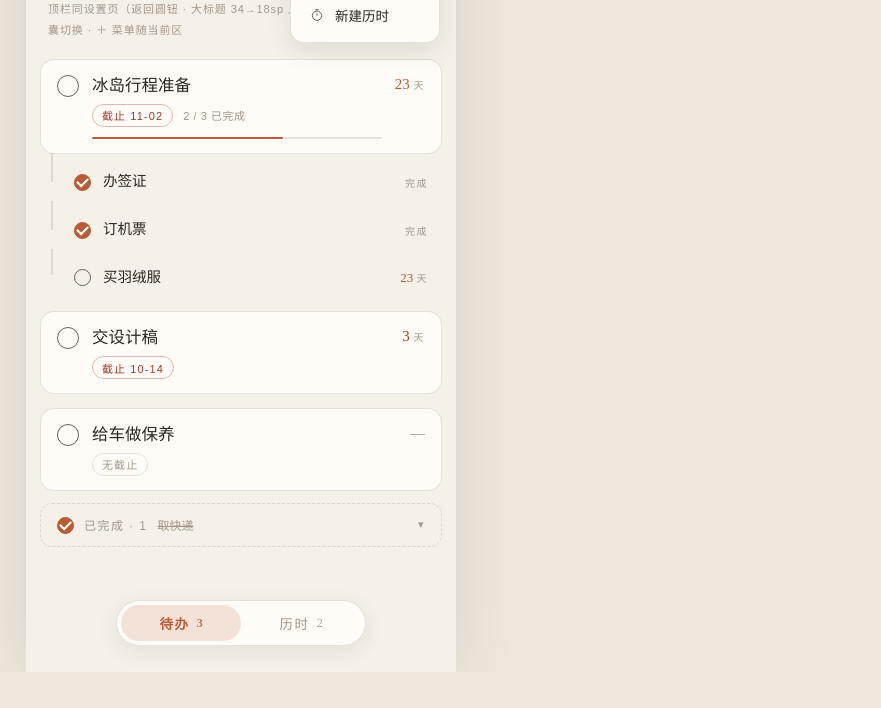
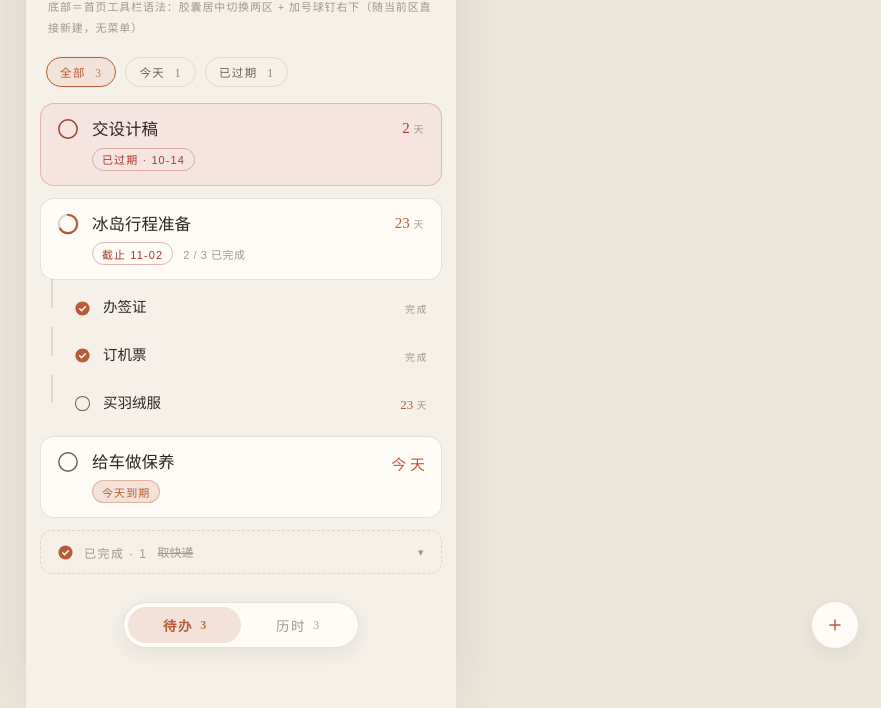
Before and after one commit to wsQvQ/Astelle, a plain HTML site: page docs/design/13-时光册-preview.html in a window 1280 px wide. Shown: the part 128-836 px from the top of the page, without its empty margins (399-1280 px from the left). Before the commit the page ends 800 px from the top, so only its background shows below. Drawn offline with Linux system fonts and the light colour scheme.

Commit message:
design: 待办页v5 —— 「感叹号」语法移植：胶囊居中+加号球钉右下（随当前区直达新建无菜单）；大胆增补：母项勾选圈=进度环、逾期卡状态色洗、历时置顶头条巨型卡(64px衬线)、筛选chips行、周年预告线、今天到期chip

```diff
--- a/docs/design/13-时光册-preview.html
+++ b/docs/design/13-时光册-preview.html
@@ -3,11 +3,12 @@
 <head>
 <meta charset="UTF-8">
 <meta name="viewport" content="width=device-width, initial-scale=1.0">
-<title>Astelle · 待办页 v4 预览（可交互）</title>
+<title>Astelle · 待办页 v5 预览（可交互）</title>
 <style>
   :root{
     --paper:#F6F1E8; --card:#FFFCF7; --ink:#2B2620; --ink-soft:#6B6258;
     --muted:#A29789; --accent:#B85C38; --accent-mist:#F3E2D8; --danger:#A33B2E;
+    --danger-mist:#F5E4DF;
     --divider:rgba(43,38,32,.12);
     --serif:"Noto Serif SC","Source Han Serif SC","Songti SC","SimSun",serif;
     --sans:"PingFang SC","Microsoft YaHei","Noto Sans SC",sans-serif;
@@ -15,7 +16,7 @@
   *{margin:0;padding:0;box-sizing:border-box}
   body{background:#EDE7DC;font-family:var(--sans);color:var(--ink);-webkit-font-smoothing:antialiased}
   .frame{max-width:430px;margin:0 auto;background:var(--paper);min-height:100vh;
-         box-shadow:0 0 60px rgba(43,38,32,.10);padding-bottom:120px;position:relative}
+         box-shadow:0 0 60px rgba(43,38,32,.10);padding-bottom:130px;position:relative}
 
   /* ── 顶栏（同设置页语言） ── */
   .topbar{display:flex;align-items:center;gap:10px;padding:18px 16px 0;position:relative}
@@ -24,36 +25,33 @@
   .icon-btn svg{width:18px;height:18px}
   .spacer{flex:1}
   h1{font-family:var(--serif);font-size:34px;font-weight:600;letter-spacing:.02em;padding:6px 20px 2px}
+  .note{font-size:11px;color:var(--muted);letter-spacing:.08em;padding:8px 22px 2px;line-height:1.9}
 
-  /* 新建菜单（点右上 ＋ 展开） */
-  .menu{position:absolute;top:64px;right:16px;background:var(--card);border:1px solid var(--divider);
-        border-radius:14px;padding:6px;box-shadow:0 8px 24px rgba(43,38,32,.10);width:150px;z-index:5}
-  .menu-item{display:flex;align-items:center;gap:10px;padding:11px 12px;border-radius:10px;font-size:13.5px}
-  .menu-item svg{width:16px;height:16px;flex:none}
-  .menu-line{height:1px;background:var(--divider);margin:4px 10px}
-
-  .note{font-size:11px;color:var(--muted);letter-spacing:.08em;padding:10px 22px 4px;line-height:1.9}
+  /* ── 筛选 chips（同侧栏筛选语言） ── */
+  .chips{display:flex;gap:9px;padding:16px 20px 4px}
+  .fchip{font-size:11.5px;letter-spacing:.12em;color:var(--ink-soft);border:1px solid var(--divider);
+         border-radius:999px;padding:6px 13px}
+  .fchip.on{color:var(--accent);border-color:var(--accent);background:var(--accent-mist)}
+  .fchip .n{font-family:var(--serif);margin-left:5px;opacity:.8}
 
   /* ── 待办项 ── */
-  .todo{margin:14px 14px 8px;background:var(--card);border:1px solid var(--divider);
+  .todo{margin:12px 14px 8px;background:var(--card);border:1px solid var(--divider);
         border-radius:14px;padding:14px 16px;display:flex;gap:13px;align-items:flex-start}
-  .cbox{width:22px;height:22px;border-radius:50%;border:1.6px solid var(--ink-soft);
-        flex:none;margin-top:1px;display:flex;align-items:center;justify-content:center}
-  .cbox.sm{width:17px;height:17px;border-width:1.4px}
-  .cbox.done{background:var(--accent);border-color:var(--accent)}
-  .cbox.done::after{content:"";width:9px;height:5px;border-left:2px solid var(--card);
-        border-bottom:2px solid var(--card);transform:rotate(-45deg) translate(1px,-1px)}
+  .todo.over{background:var(--danger-mist);border-color:rgba(163,59,46,.25)}
+  .c\boxed{width:22px;height:22px;flex:none;margin-top:1px;position:relative}
+  .cbox svg{width:22px;height:22px;display:block}
+  .cbox.sm{width:17px;height:17px}
+  .cbox.sm svg{width:17px;height:17px}
   .t-body{flex:1}
   .t-title{font-family:var(--serif);font-size:16.5px;line-height:1.5}
   .t-meta{font-size:11px;color:var(--muted);margin-top:5px;letter-spacing:.05em;
           display:flex;gap:10px;align-items:center;flex-wrap:wrap}
   .chip{border:1px solid var(--divider);border-radius:999px;padding:2.5px 9px;letter-spacing:.1em}
   .chip.due{color:var(--danger);border-color:rgba(163,59,46,.35)}
+  .chip.today{color:var(--accent);border-color:rgba(184,92,56,.35);background:var(--accent-mist)}
   .t-right{font-family:var(--serif);font-size:15px;color:var(--accent);white-space:nowrap;padding-top:2px}
   .t-right.over{color:var(--danger)}
   .t-right small{font-family:var(--sans);font-size:10px;color:var(--muted);letter-spacing:.15em}
-  .progress{height:2.5px;background:var(--divider);border-radius:2px;margin-top:10px;overflow:hidden}
-  .progress i{display:block;height:100%;background:var(--accent);border-radius:2px}
 
   /* ── 子项（树形） ── */
   .sub{margin:0 14px 8px 34px;padding:9px 14px;display:flex;gap:12px;align-items:center;position:relative}
@@ -68,20 +66,30 @@
   .fold .arrow{margin-left:auto;font-size:11px}
   .fold .strike{color:var(--muted);text-decoration:line-through;font-family:var(--serif);letter-spacing:0}
 
-  /* ── 历时项 ── */
-  .timer-row{margin:14px 14px 8px;background:var(--card);border:1px solid var(--divider);
+  /* ── 历时：头条巨型卡 ── */
+  .hero{margin:14px 14px 10px;background:var(--card);border:1px solid var(--divider);
+        border-radius:18px;padding:20px;display:flex;align-items:center;gap:16px}
+  .hero .h-left{flex:1}
+  .hero .pin{width:14px;height:14px;opacity:.5;margin-bottom:6px}
+  .hero .h-title{font-family:var(--serif);font-size:19px}
+  .hero .h-meta{font-size:11px;color:var(--muted);margin-top:8px;letter-spacing:.05em;line-height:1.8}
+  .hero .anniv{font-size:10.5px;color:var(--accent);letter-spacing:.08em;margin-top:2px}
+  .hero .h-num{font-family:var(--serif);font-size:64px;line-height:.95;letter-spacing:-.03em;color:var(--ink-soft)}
+  .hero .h-unit{font-size:10px;letter-spacing:.25em;color:var(--muted);text-align:right;margin-top:8px}
+
+  /* ── 历时：普通行 ── */
+  .timer-row{margin:0 14px 8px;background:var(--card);border:1px solid var(--divider);
              border-radius:14px;padding:14px 16px;display:flex;align-items:center;gap:13px}
   .tm-body{flex:1}
-  .tm-title{font-family:var(--serif);font-size:16.5px;display:flex;align-items:center;gap:8px}
-  .tm-title svg{width:13px;height:13px;opacity:.55}
+  .tm-title{font-family:var(--serif);font-size:16.5px}
   .tm-meta{font-size:11px;color:var(--muted);margin-top:5px;letter-spacing:.05em}
   .tm-right{text-align:right;min-width:86px}
   .tm-right .num{font-family:var(--serif);font-size:30px;line-height:1;letter-spacing:-.02em;color:var(--ink-soft)}
   .tm-right .unit{font-size:10px;letter-spacing:.22em;color:var(--muted);margin-top:5px}
 
-  /* ── 底部椭圆胶囊（= 编辑/预览同款交互，圆头版） ── */
-  .pill{position:fixed;left:50%;transform:translateX(-50%);bottom:26px;
-        width:250px;height:46px;border-radius:999px;background:var(--card);
+  /* ── 底部双件套（同首页工具栏语法：胶囊居中 + 加号球钉右） ── */
+  .pill{position:fixed;left:50%;transform:translateX(-50%);bottom:24px;
+        width:236px;height:46px;border-radius:999px;background:var(--card);
         border:1px solid var(--divider);padding:4px;display:flex;z-index:9;
         box-shadow:0 6px 22px rgba(43,38,32,.08)}
   .pill .thumb{position:absolute;top:4px;left:4px;width:calc(50% - 4px);height:calc(100% - 8px);
@@ -93,6 +101,13 @@
   .pill button.active{color:var(--accent);font-weight:600}
   .pill .n{font-family:var(--serif);font-size:12px;letter-spacing:0;opacity:.85}
 
+  .ball{position:fixed;right:22px;bottom:23px;width:48px;height:48px;border-radius:50%;
+        background:var(--card);border:1px solid var(--divider);z-index:10;
+        display:flex;align-items:center;justify-content:center;
+        box-shadow:0 6px 22px rgba(43,38,32,.08)}
+  .ball svg{width:20px;height:20px}
+  .ball:active{background:var(--accent-mist)}
+
   /* 面板切换 */
   .pane{display:none;animation:fade .25s ease}
   .pane.show{display:block}
@@ -102,7 +117,7 @@
 <body>
 <div class="frame">
 
-  <!-- ═══════ 顶栏：同设置页语言 ═══════ -->
+  <!-- ═══════ 顶栏 ═══════ -->
   <div class="topbar">
     <div class="icon-btn">
       <svg viewBox="0 0 24 24" fill="none" stroke="#2B2620" stroke-width="1.6" stroke-linecap="round" stroke-linejoin="round">
@@ -110,77 +125,84 @@
       </svg>
     </div>
     <div class="spacer"></div>
-    <div class="icon-btn">
-      <svg viewBox="0 0 24 24" fill="none" stroke="#B85C38" stroke-width="1.6" stroke-linecap="round">
-        <path d="M12 6v12M6 12h12"/>
-      </svg>
-    </div>
-
-    <div class="menu">
-      <div class="menu-item">
-        <svg viewBox="0 0 24 24" fill="none" stroke="#6B6258" stroke-width="1.5"><circle cx="12" cy="12" r="8"/></svg>
-        新建待办
-      </div>
-      <div class="menu-line"></div>
-      <div class="menu-item">
-        <svg viewBox="0 0 24 24" fill="none" stroke="#6B6258" stroke-width="1.5">
-          <circle cx="12" cy="13" r="7"/><path d="M12 13V9.5M9.5 4h5"/>
-        </svg>
-        新建历时
-      </div>
-    </div>
   </div>
 
   <h1 id="pageTitle">待办</h1>
-  <div class="note">顶栏同设置页（返回圆钮 · 大标题 34→18sp 上滑收缩）；标题随底部胶囊切换 · ＋ 菜单随当前区</div>
+  <div class="note">底部＝首页工具栏语法：胶囊居中切换两区 + 加号球钉右下（随当前区直接新建，无菜单）</div>
 
   <!-- ═══════ 待办面板 ═══════ -->
   <div class="pane show" id="pane-todo">
+    <div class="chips">
+      <div class="fchip on">全部 <span class="n">3</span></div>
+      <div class="fchip">今天 <span class="n">1</span></div>
+      <div class="fchip">已过期 <span class="n">1</span></div>
+    </div>
+
+    <!-- 逾期：整卡状态色洗 -->
+    <div class="todo over">
+      <div class="cbox">
+        <svg viewBox="0 0 24 24"><circle cx="12" cy="12" r="10" fill="none" stroke="#A33B2E" stroke-width="1.6"/></svg>
+      </div>
+      <div class="t-body">
+        <div class="t-title">交设计稿</div>
+        <div class="t-meta"><span class="chip due">已过期 · 10-14</span></div>
+      </div>
+      <div class="t-right over">2 <small>天</small></div>
+    </div>
+
+    <!-- 母项：勾选圈 = 进度环（2/3） -->
     <div class="todo">
-      <div class="cbox"></div>
+      <div class="cbox">
+        <svg viewBox="0 0 24 24">
+          <circle cx="12" cy="12" r="10" fill="none" stroke="rgba(43,38,32,.18)" stroke-width="2.4"/>
+          <circle cx="12" cy="12" r="10" fill="none" stroke="#B85C38" stroke-width="2.4"
+                  stroke-linecap="round" stroke-dasharray="41.5 62.8" transform="rotate(-90 12 12)"/>
+        </svg>
+      </div>
       <div class="t-body">
         <div class="t-title">冰岛行程准备</div>
         <div class="t-meta"><span class="chip due">截止 11-02</span><span>2 / 3 已完成</span></div>
-        <div class="progress"><i style="width:66%"></i></div>
       </div>
       <div class="t-right">23 <small>天</small></div>
     </div>
     <div class="sub">
-      <div class="cbox sm done"></div>
+      <div class="cbox sm">
+        <svg viewBox="0 0 24 24"><circle cx="12" cy="12" r="10" fill="#B85C38"/><path d="M8 12.5l2.6 2.6L16 9.5" fill="none" stroke="#FFFCF7" stroke-width="2" stroke-linecap="round" stroke-linejoin="round"/></svg>
+      </div>
       <div class="t-body"><div class="t-title">办签证</div></div>
       <div class="t-right" style="color:var(--muted)"><small>完成</small></div>
     </div>
     <div class="sub">
-      <div class="cbox sm done"></div>
+      <div class="cbox sm">
+        <svg viewBox="0 0 24 24"><circle cx="12" cy="12" r="10" fill="#B85C38"/><path d="M8 12.5l2.6 2.6L16 9.5" fill="none" stroke="#FFFCF7" stroke-width="2" stroke-linecap="round" stroke-linejoin="round"/></svg>
+      </div>
       <div class="t-body"><div class="t-title">订机票</div></div>
       <div class="t-right" style="color:var(--muted)"><small>完成</small></div>
     </div>
     <div class="sub last">
-      <div class="cbox sm"></div>
+      <div class="cbox sm">
+        <svg viewBox="0 0 24 24"><circle cx="12" cy="12" r="10" fill="none" stroke="#6B6258" stroke-width="1.5"/></svg>
+      </div>
       <div class="t-body"><div class="t-title">买羽绒服</div></div>
       <div class="t-right">23 <small>天</small></div>
     </div>
 
+    <!-- 今天到期 -->
     <div class="todo">
-      <div class="cbox"></div>
-      <div class="t-body">
-        <div class="t-title">交设计稿</div>
-        <div class="t-meta"><span class="chip due">截止 10-14</span></div>
+      <div class="cbox">
+        <svg viewBox="0 0 24 24"><circle cx="12" cy="12" r="10" fill="none" stroke="#6B6258" stroke-width="1.6"/></svg>
       </div>
-      <div class="t-right over">3 <small>天</small></div>
-    </div>
-
-    <div class="todo">
-      <div class="cbox"></div>
       <div class="t-body">
         <div class="t-title">给车做保养</div>
-        <div class="t-meta"><span class="chip">无截止</span></div>
+        <div class="t-meta"><span class="chip today">今天到期</span></div>
       </div>
-      <div class="t-right" style="color:var(--muted)">—</div>
+      <div class="t-right">今 天</div>
     </div>
 
     <div class="fold">
-      <div class="cbox sm done"></div>
+      <div class="cbox sm">
+        <svg viewBox="0 0 24 24"><circle cx="12" cy="12" r="10" fill="#B85C38"/><path d="M8 12.5l2.6 2.6L16 9.5" fill="none" stroke="#FFFCF7" stroke-width="2" stroke-linecap="round" stroke-linejoin="round"/></svg>
+      </div>
       <span>已完成 · 1</span>
       <span class="strike">取快递</span>
       <div class="arrow">▾</div>
@@ -189,19 +211,19 @@
 
   <!-- ═══════ 历时面板 ═══════ -->
   <div class="pane" id="pane-timer">
-    <div class="timer-row">
-      <div class="tm-body">
-        <div class="tm-title">
-          <svg viewBox="0 0 24 24" fill="none" stroke="#2B2620" stroke-width="1.5" stroke-linecap="round">
-            <path d="M9 4h6M12 4v7M7 11h10l-1.5 8h-7z"/>
-          </svg>
-          在一起
-        </div>
-        <div class="tm-meta">起始 2023-08-14 · 那天的晚霞很好看</div>
+    <!-- 头条巨型卡（置顶项） -->
+    <div class="hero">
+      <div class="h-left">
+        <svg class="pin" viewBox="0 0 24 24" fill="none" stroke="#2B2620" stroke-width="1.6" stroke-linecap="round">
+          <path d="M9 4h6M12 4v7M7 11h10l-1.5 8h-7z"/>
+        </svg>
+        <div class="h-title">在一起</div>
+        <div class="h-meta">起始 2023-08-14 · 那天的晚霞很好看</div>
+        <div class="anniv">距下个周年 · 77 天</div>
       </div>
-      <div class="tm-right">
-        <div class="num">1153</div>
-        <div class="unit">天</div>
+      <div>
+        <div class="h-num">1153</div>
+        <div class="h-unit">天</div>
       </div>
     </div>
 
@@ -215,13 +237,29 @@
         <div class="unit">天</div>
       </div>
     </div>
+
+    <div class="timer-row">
+      <div class="tm-body">
+        <div class="tm-title">开了这台车</div>
+        <div class="tm-meta">起始 2021-03-09</div>
+      </div>
+      <div class="tm-right">
+        <div class="num">2042</div>
+        <div class="unit">天</div>
+      </div>
+    </div>
   </div>
 
-  <!-- ═══════ 底部椭圆胶囊：切换 待办 / 历时 ═══════ -->
+  <!-- ═══════ 底部双件套：胶囊居中 + 加号球钉右（同首页工具栏语法） ═══════ -->
   <div class="pill" id="pill">
     <div class="thumb"></div>
     <button class="active" onclick="switchPane('todo')">待办 <span class="n">3</span></button>
-    <button onclick="switchPane('timer')">历时 <span class="n">2</span></button>
+    <button onclick="switchPane('timer')">历时 <span class="n">3</span></button>
+  </div>
+  <div class="ball" id="ball" title="新建待办">
+    <svg viewBox="0 0 24 24" fill="none" stroke="#B85C38" stroke-width="1.7" stroke-linecap="round">
+      <path d="M12 6v12M6 12h12"/>
+    </svg>
   </div>
 </div>
 
@@ -235,6 +273,7 @@
     btns[0].classList.toggle('active', which === 'todo');
     btns[1].classList.toggle('active', which === 'timer');
     pill.classList.toggle('right', which === 'timer');
+    document.getElementById('ball').title = which === 'todo' ? '新建待办' : '新建历时';
     window.scrollTo({ top: 0, behavior: 'smooth' });
   }
 </script>
```
Also changed, not shown: 1 other file.
